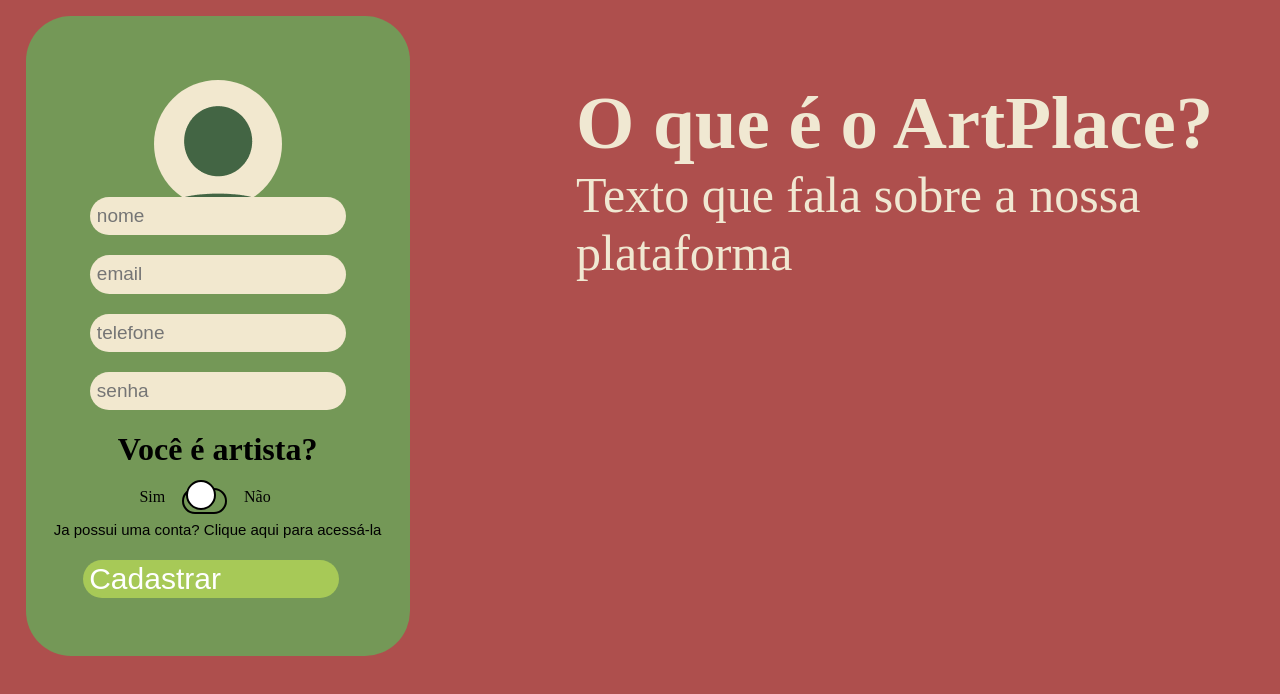
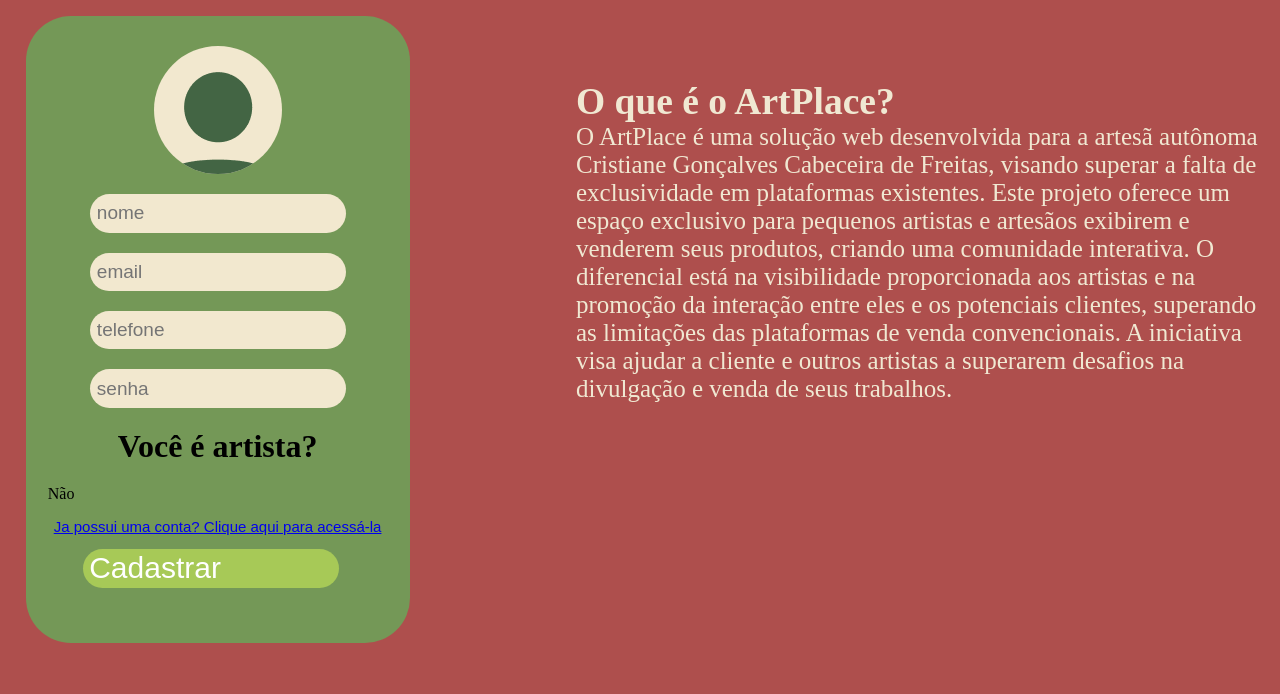
Before and after one commit to mdsreq-fga-unb/2023.2-ArtPlace, a React (Create React App) app in the folder front/artplace/: page / in a window 1280 px wide. Shown: the top 694 px of the page. Built offline with nearby package versions, Linux system fonts and the light colour scheme.

Commit message:
arrumando as rotas e começando a juntar as telas

```diff
--- a/front/artplace/src/App.js
+++ b/front/artplace/src/App.js
@@ -1,30 +1,13 @@
-
-import Header from "./components/Header/Header"
-
 import React, {useState} from "react";
-import Login from "./components/loginCadastro/Login";
 import Cadastro from "./components/loginCadastro/Cadastro";
 
 
 
 function App() {
-  const  [ currentForm, setCurrentForm] = useState('register');
-
-  const toggleForm = (formName) =>{
-    setCurrentForm(formName);
-  }
-
-
 
   return (
-    <>
-    <div className="App">
-      {
-        currentForm === "register" ? <Cadastro onFormSwitch = {toggleForm}/>  : <Login onFormSwitch = {toggleForm}/>
-      }
-    </div>
-    </>
 
+    <Cadastro/>
 
   );
 
--- a/front/artplace/src/components/InicialPage.js
+++ b/front/artplace/src/components/InicialPage.js
@@ -2,6 +2,7 @@
 import Products from "./products/Products"
 import Card from "./Card";
 import produtos from "../db/data";
+import Header from "./Header/Header"
 
 
 function InitialPage(){
@@ -24,9 +25,12 @@
       const result = geraProd(produtos);
 
     return(
+      <>
+        <Header/>
         <div className="BackGround">
           <Products result={result}/>
         </div>
+      </>
     )
 }
 
--- a/front/artplace/src/components/loginCadastro/Cadastro.css
+++ b/front/artplace/src/components/loginCadastro/Cadastro.css
@@ -11,16 +11,16 @@
   position: absolute;
   left: 45%;
   top: 10%;
-  font-size: 50px;
+  font-size: 25px;
   color: #F0E8D2;
 }
 
 .Form-Container{
   display: flex;
-  padding-bottom: 0px;
+  padding:0px;
   position: center;
   width: 30vw;
-  height: 50vw;
+  height: 49vw;
   left: 2%;
   top: 2%;
   position: absolute;
@@ -34,7 +34,7 @@
   background-color: #F2E8CF;
   border-radius: 50%;
   position: absolute;
-  top: 20%;
+  top: 15%;
   left: 50%;
   transform: translate(-50%, -50%);
   overflow: hidden;
@@ -98,80 +98,7 @@
   font-size: 32px;
 }
 
-.switchArtista{
-  .switch-label {
-    position: relative;
-    top: 50%;
-    margin-right: 5%;
-    margin-left: 5%;
-    justify-content: center;
-    left: 22%;
-  }
 
-  .switch {
-    position: relative;
-    display: inline-block;
-    width: 3.5vw;
-    height: 2vw;
-    top: 22%;
-    left: 22%;
-  }
-
-  .switch input {
-    opacity: 0;
-    width: 0;
-    height: 0;
-  }
-
-  .slider {
-    position: absolute;
-    cursor: pointer;
-    top: 0;
-    left: 0;
-    right: 0;
-    bottom: 0;
-    background-color: transparent;
-    border: 2px solid #000;
-    -webkit-transition: .4s;
-    transition: .4s;
-  }
-
-  .slider:before {
-    position: absolute;
-    content: "";
-    height: 26px;
-    width: 26px;
-    left: 2px;
-    bottom: 2px;
-    background-color: white;
-    border:  2px solid #000;
-    -webkit-transition: .4s;
-    transition: .4s;
-  }
-
-  input:checked + .slider {
-    background-color: transparent;
-  }
-
-  input:focus + .slider {
-    box-shadow: 0 0 1px #FFFFFF;
-  }
-
-  input:checked + .slider:before {
-    -webkit-transform: translateX(26px);
-    -ms-transform: translateX(26px);
-    transform: translateX(26px);
-  }
-
-
-  .slider.round {
-    border-radius: 34px;
-  }
-
-  .slider.round:before {
-    border-radius: 50%;
-  }
-}
 
 .botao-submit{
   display: flex;
@@ -193,6 +120,39 @@
 
 }
 
+.checkbox-container {
+  font-family: Arial, sans-serif;
+  margin: 20px;
+}
+
+.checkbox-label {
+  position: relative;
+  display: inline-block;
+  vertical-align: middle;
+  margin-left: 10px;
+}
+
+.custom-checkbox {
+  position: absolute;
+  top: 0;
+  left: 0;
+  height: 20px;
+  width: 20px;
+  background-color: #eee;
+  border-radius: 4px;
+}
+
+input[type="checkbox"] {
+  opacity: 0;
+  cursor: pointer;
+  height: 0;
+  width: 0;
+}
+
+.checkbox-text {
+  margin-left: 30px;
+}
+
 .botao-submit:hover{
   color: #F0E8D2;
   cursor: pointer;
--- a/front/artplace/src/components/loginCadastro/Cadastro.js
+++ b/front/artplace/src/components/loginCadastro/Cadastro.js
@@ -1,5 +1,6 @@
 import  React, { useState } from 'react';
 import user_icon from '../assets/Vector.png'
+import { Link } from 'react-router-dom';
 
 import "./Cadastro.css";
 
@@ -13,13 +14,18 @@
         e.preventDefault();
         console.log(email);
     }
+    const [isChecked, setChecked] = useState(false);
+
+    const handleCheckboxChange = () => {
+        setChecked(!isChecked);
+    }
 
     return(
 
         <div className='page'>
             <div className='texto'>
                 <h2 content='descricao'>O que é o ArtPlace?</h2>
-                <span>Texto que fala sobre a nossa plataforma</span>
+                <span>O ArtPlace é uma solução web desenvolvida para a artesã autônoma Cristiane Gonçalves Cabeceira de Freitas, visando superar a falta de exclusividade em plataformas existentes. Este projeto oferece um espaço exclusivo para pequenos artistas e artesãos exibirem e venderem seus produtos, criando uma comunidade interativa. O diferencial está na visibilidade proporcionada aos artistas e na promoção da interação entre eles e os potenciais clientes, superando as limitações das plataformas de venda convencionais. A iniciativa visa ajudar a cliente e outros artistas a superarem desafios na divulgação e venda de seus trabalhos.</span>
             </div>
             <div className='Form-Container'>
 
@@ -44,17 +50,19 @@
                         <input value = {password} onChange={(e) => setPass(e.target.value)} type = 'password' placeholder=' senha' />
                     </div>
 
-                    <button className='botao' onClick={() => props.onFormSwitch('login')}> Ja possui uma conta? Clique aqui para acessá-la</button>
+                    <button className='botao'><Link to="/login">Ja possui uma conta? Clique aqui para acessá-la</Link></button>
 
                     <h1>Você é artista?</h1>
 
                     <div className='switchArtista'>
-                        <label class="switch-label">Sim</label>
-                        <label class="switch">
-                            <input type="checkbox"/>
-                            <span class="slider round"></span>
+                        <label>
+                            <input
+                            type="checkbox"
+                            checked={isChecked}
+                            onChange={handleCheckboxChange}
+                            />
+                            {isChecked ? 'Sim' : 'Não'}
                         </label>
-                        <label class="switch-label">Não</label>
                     </div>
 
                     <button className = 'botao-submit' type='submit'> Cadastrar </button>
--- a/front/artplace/src/components/loginCadastro/Login.js
+++ b/front/artplace/src/components/loginCadastro/Login.js
@@ -1,6 +1,7 @@
 import  React, { useState } from 'react';
 import "./Login.css";
 import pintor_image from '../assets/2 1.png'
+import { Link } from 'react-router-dom';
 
 
 export const Login = (props) => {
@@ -30,10 +31,7 @@
 
                         <button className='botao-cadastro'onClick={( ) => props.onFormSwitch('register')}>Ainda não possui um cadastro?</button>
 
-                        <button className = 'botao-submit-login' type='submit'> Login </button>
-                        <div className='LoginTeste'>
-                            <a href='home'>teste meufi</a>
-                        </div>
+                        <button className = 'botao-submit-login' type='submit'><Link to="home">Login</Link></button>
 
                 </form>
 
```
Also changed, not shown: front/artplace/src/index.js (+9 -2 lines).
